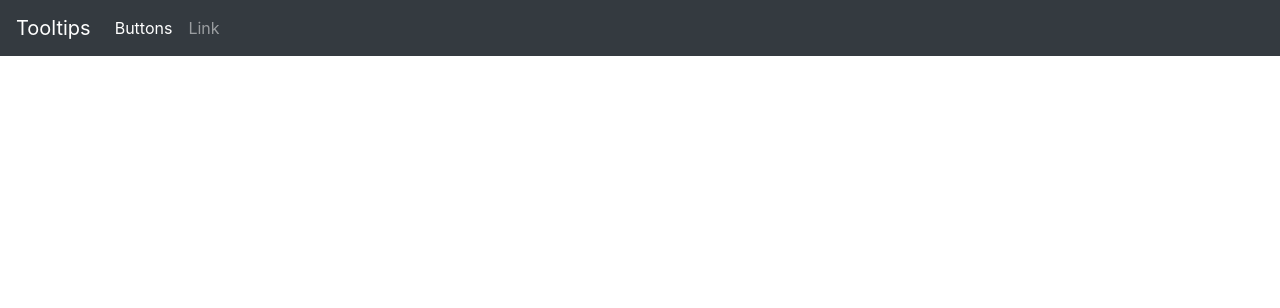
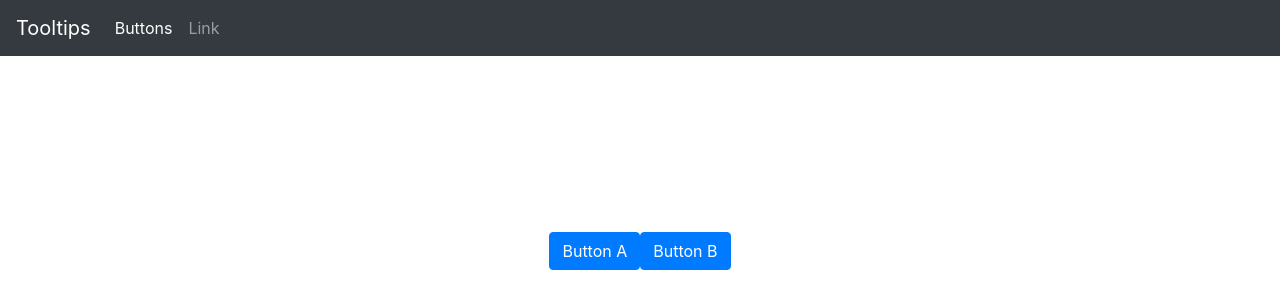
Before and after one commit to angular-demos/tooltips, an Angular app: page /buttons in a window 1280 px wide. Shown: the top 308 px of the page. Built offline with nearby package versions, Linux system fonts and the light colour scheme.

Commit message:
alignment of buttons

```diff
--- /dev/null
+++ b/src/app/_variables.scss
@@ -0,0 +1,4 @@
+/**
+ * This file is used to shorten the include path used by components.
+ */
+@import "../styles/config";
--- a/src/app/buttons/buttons.component.html
+++ b/src/app/buttons/buttons.component.html
@@ -1,2 +1,6 @@
-<button class="btn btn-primary">Button A</button>
-<button class="btn btn-secondary">Button B</button>
+<div class="row">
+  <div class="col-md-12">
+    <button class="btn btn-primary">Button A</button>
+    <button class="btn btn-primary">Button B</button>
+  </div>
+</div>
--- a/src/app/buttons/buttons.component.scss
+++ b/src/app/buttons/buttons.component.scss
@@ -0,0 +1,12 @@
+@import "../variables";
+
+:host {
+  display: block;
+  position: relative;
+  width: 100%;
+  height: 100%;
+
+  text-align: center;
+
+  padding-top: 10rem;
+}
--- a/src/app/buttons/buttons.component.ts
+++ b/src/app/buttons/buttons.component.ts
@@ -1,9 +1,10 @@
-import {Component, OnInit} from '@angular/core';
+import {ChangeDetectionStrategy, Component, OnInit} from '@angular/core';
 
 @Component({
   selector: 'app-buttons',
   templateUrl: './buttons.component.html',
-  styleUrls: ['./buttons.component.scss']
+  styleUrls: ['./buttons.component.scss'],
+  changeDetection: ChangeDetectionStrategy.OnPush
 })
 export class ButtonsComponent implements OnInit {
 
--- a/src/app/main/main.component.scss
+++ b/src/app/main/main.component.scss
@@ -0,0 +1,12 @@
+@import "../variables";
+
+:host {
+  display: block;
+  position: relative;
+  width: 100%;
+  height: 100%;
+
+  .container {
+    margin-top: ($navbar-padding-y * 2) + $nav-link-height + $spacer;
+  }
+}
--- a/src/app/main/main.component.ts
+++ b/src/app/main/main.component.ts
@@ -1,9 +1,10 @@
-import {Component} from '@angular/core';
+import {ChangeDetectionStrategy, Component} from '@angular/core';
 
 @Component({
   selector: 'app-main',
   templateUrl: './main.component.html',
-  styleUrls: ['./main.component.scss']
+  styleUrls: ['./main.component.scss'],
+  changeDetection: ChangeDetectionStrategy.OnPush
 })
 export class MainComponent {
 }
--- /dev/null
+++ b/src/styles/_config.scss
@@ -0,0 +1,7 @@
+@import "variables";
+@import "mixins";
+/**
+ * Import the variables allow them to be visible in the component style SCSS files.
+ */
+@import "~bootstrap/scss/functions";
+@import "~bootstrap/scss/variables";
--- a/src/styles/main.scss
+++ b/src/styles/main.scss
@@ -1,5 +1,4 @@
-@import "variables";
-@import "mixins";
+@import "config";
 
 /**
  * Bootstrap 4 uses rem units instead of px, and that means we will be using rem units for any customization.
```
Also changed, not shown: src/app/main/main.component.html (line endings or trailing spaces).
